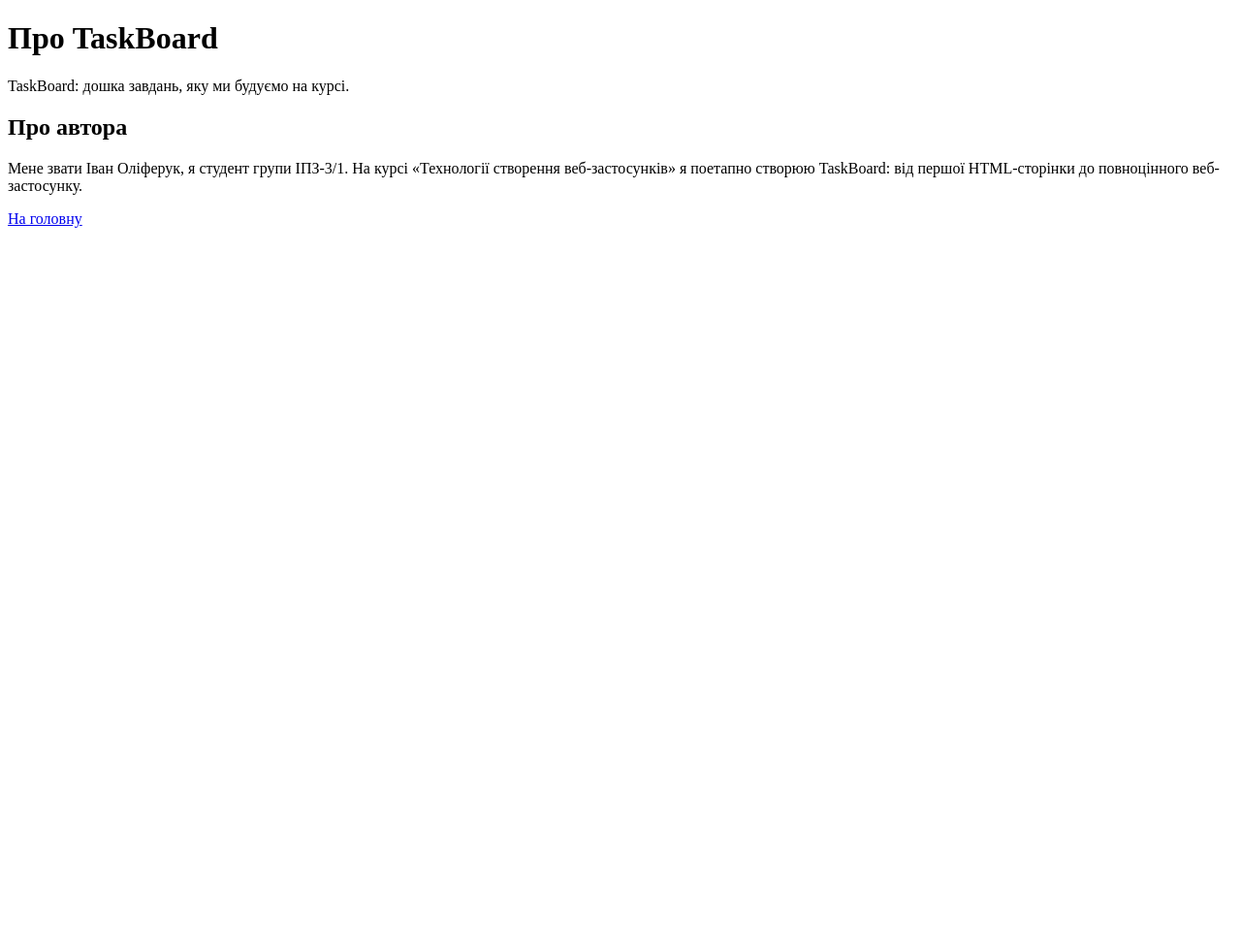
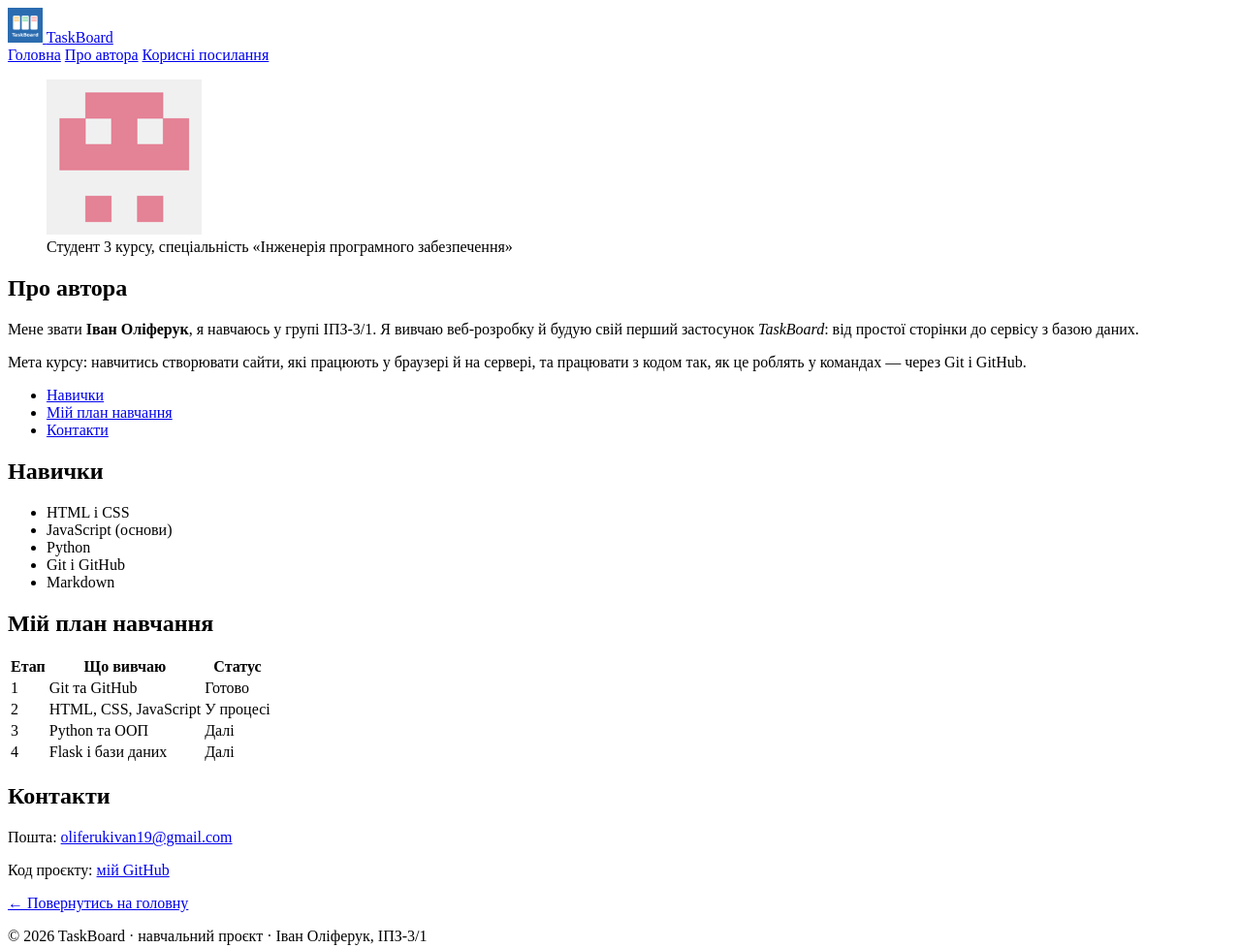
Before and after one commit to Vanilin20/taskboard, a plain HTML site: page about.html in a window 1280 px wide. Shown: the whole page at 97% size. Before the commit the page ends 800 px from the top, so only its background shows below. Drawn offline with Linux system fonts and the light colour scheme.

Commit message:
Додати семантичну розмітку та сторінку Про автора

```diff
--- a/about.html
+++ b/about.html
@@ -1,14 +1,83 @@
 <!DOCTYPE html>
 <html lang="uk">
 <head>
- <meta charset="UTF-8">
- <title>Про проєкт</title>
+    <meta charset="UTF-8">
+    <meta name="viewport" content="width=device-width, initial-scale=1.0">
+    <title>Про автора | TaskBoard</title>
 </head>
 <body>
- <h1>Про TaskBoard</h1>
- <p>TaskBoard: дошка завдань, яку ми будуємо на курсі.</p>
- <h2>Про автора</h2>
- <p>Мене звати Іван Оліферук, я студент групи ІПЗ-3/1. На курсі «Технології створення веб-застосунків» я поетапно створюю TaskBoard: від першої HTML-сторінки до повноцінного веб-застосунку.</p>
- <a href="index.html">На головну</a>
+    <header class="site-header">
+        <a class="brand" href="index.html">
+            <img src="images/logo.png" alt="Логотип TaskBoard" width="36" height="36">
+            <span>TaskBoard</span>
+        </a>
+        <nav class="nav">
+            <a href="index.html">Головна</a>
+            <a href="about.html">Про автора</a>
+            <a href="docs/links.html">Корисні посилання</a>
+        </nav>
+    </header>
+
+    <main class="container">
+        <article class="card profile">
+            <figure>
+                <img src="images/avatar.png" alt="Фото автора" width="160" height="160">
+                <figcaption>Студент 3 курсу, спеціальність «Інженерія програмного забезпечення»</figcaption>
+            </figure>
+            <div class="profile-text">
+                <h1>Про автора</h1>
+                <p>Мене звати <strong>Іван Оліферук</strong>, я навчаюсь у групі ІПЗ-3/1.
+                    Я вивчаю веб-розробку й будую свій перший застосунок <em>TaskBoard</em>:
+                    від простої сторінки до сервісу з базою даних.</p>
+                <p>Мета курсу: навчитись створювати сайти, які працюють у браузері й на сервері,
+                    та працювати з кодом так, як це роблять у командах — через Git і GitHub.</p>
+            </div>
+        </article>
+
+        <nav class="toc">
+            <ul>
+                <li><a href="#skills">Навички</a></li>
+                <li><a href="#plan">Мій план навчання</a></li>
+                <li><a href="#contacts">Контакти</a></li>
+            </ul>
+        </nav>
+
+        <section class="card" id="skills">
+            <h2>Навички</h2>
+            <ul>
+                <li>HTML і CSS</li>
+                <li>JavaScript (основи)</li>
+                <li>Python</li>
+                <li>Git і GitHub</li>
+                <li>Markdown</li>
+            </ul>
+        </section>
+
+        <section class="card" id="plan">
+            <h2>Мій план навчання</h2>
+            <table>
+                <thead>
+                    <tr><th>Етап</th><th>Що вивчаю</th><th>Статус</th></tr>
+                </thead>
+                <tbody>
+                    <tr><td>1</td><td>Git та GitHub</td><td>Готово</td></tr>
+                    <tr><td>2</td><td>HTML, CSS, JavaScript</td><td>У процесі</td></tr>
+                    <tr><td>3</td><td>Python та ООП</td><td>Далі</td></tr>
+                    <tr><td>4</td><td>Flask і бази даних</td><td>Далі</td></tr>
+                </tbody>
+            </table>
+        </section>
+
+        <section class="card" id="contacts">
+            <h2>Контакти</h2>
+            <p>Пошта: <a href="mailto:oliferukivan19@gmail.com">oliferukivan19@gmail.com</a></p>
+            <p>Код проєкту: <a href="https://github.com/Vanilin20/taskboard" target="_blank" rel="noopener">мій GitHub</a></p>
+            <p><a href="index.html">← Повернутись на головну</a></p>
+        </section>
+    </main>
+
+    <footer class="site-footer">
+        <p>&copy; 2026 TaskBoard · навчальний проєкт · Іван Оліферук, ІПЗ-3/1</p>
+    </footer>
 </body>
 </html>
```
Also changed, not shown: index.html (+31 -8 lines), images/avatar.png (added).
